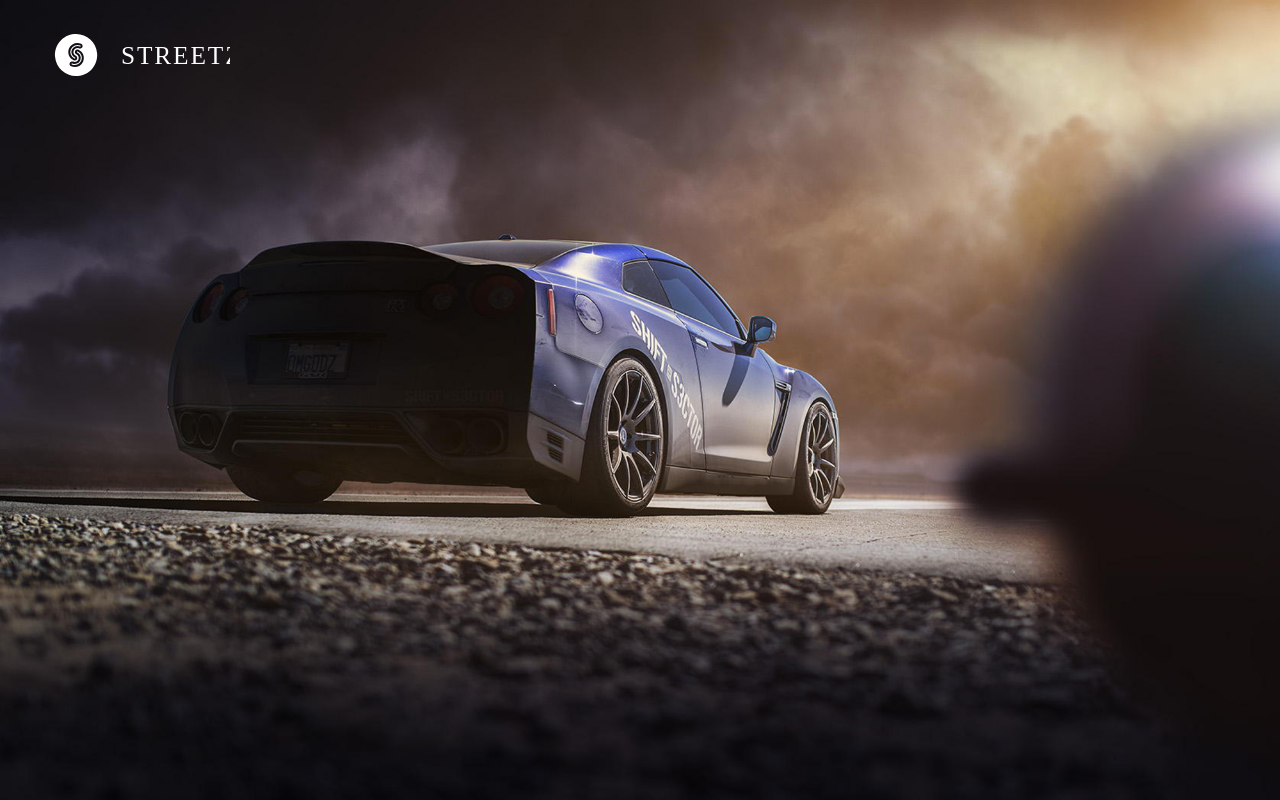
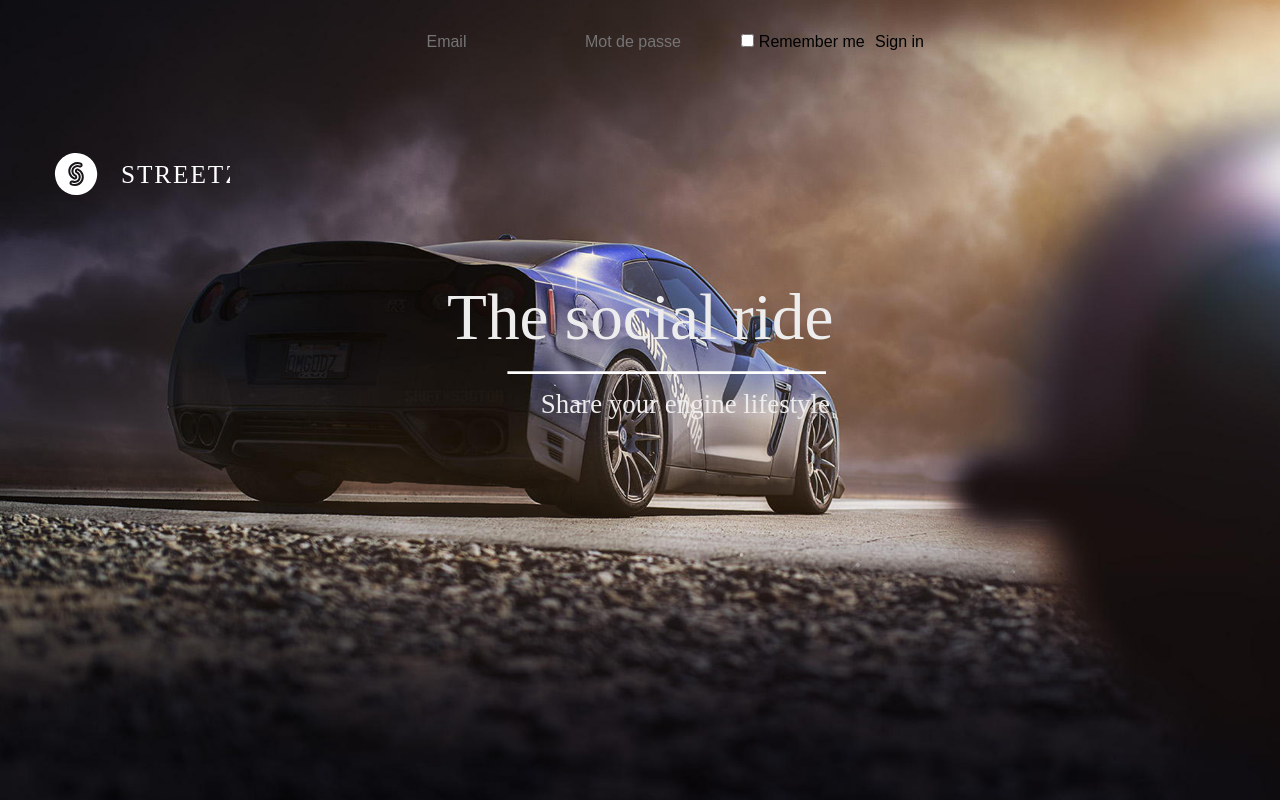
Before and after one commit to awmax/STREET, a plain HTML site: page STREET HOME/index.html in a window 1280 px wide. Drawn offline with Linux system fonts and the light colour scheme.

Commit message:
STREET HOME
form + logo + image

```diff
--- a/STREET HOME/css/style.css
+++ b/STREET HOME/css/style.css
@@ -1,21 +1,57 @@
-
-
-
 div#header {
-
 position: absolute;
-	z-index: 1 ;
-	left:0px;
-	right:0px;
+z-index:2 ;
 height:80px;
-
 }
 
 .logo 	{
 margin-left:50px;
-margin-top: -35px;
+margin-top: -835px;
 width: 180px;
 height:180px;
+}
+
+
+div#form {
+position: absolute;
+z-index: 2 ;
+    right:350px;
+    top: 32px;
+}
+
+.email {
+width: 150px;
+border: none;
+}
+
+.password {
+width: 150px;
+border: none;
+background-color: transparent;
+}
+
+
+.remember {
+color: white;
+}
+
+.sign {
+border: none;
+background-color: transparent;
+}
+
+
+
+
+div#punch {
+position: relative;
+z-index: 1 ;
+margin-left: auto;
+margin-right: auto;
+height: 400px;
+width: 400px;
+margin-top: 250px;
+
 }
 
 
@@ -27,7 +63,6 @@ div#background {
 right:0;
 left:0;
 overflow:hidden;
-
 background: url('../images/body-bg.jpg') no-repeat center center fixed;
 -moz-background-size: cover;
 -webkit-background-size: cover;
--- a/STREET HOME/index.html
+++ b/STREET HOME/index.html
@@ -31,15 +31,43 @@
     </head>
     <body>
 
-
 <div id="header">
 <img class="logo" src="images/logo.svg">
 </div>
+
+
+
+
+<div id="form">
+<form class="blocname">
+
+
+
+        <input class="email" type="email" placeholder="Email" style="background-color: transparent;">
+        <input class="password" type="password" placeholder="Mot de passe" style="background-color: transparent;">
+
+        <label for="remember">
+            <input class="remember" id="remember" type="checkbox"> Remember me
+        </label>
+
+        <button class="sign" type="submit" class="pure-button pure-button-primary">Sign in</button>
+</form>
+</div>
+
+
+<div id="punch">
+<img class="punch" src="images/punch.svg">
+</div>
+
+
 
 
 <div id="background"></div>
 
 
 
+
+
+
     </body>
 </html>
```
Also changed, not shown: STREET HOME/images/logo.gif (deleted), STREET HOME/images/punch.svg (added). Lines whose indentation alone changed are shown as unchanged.
